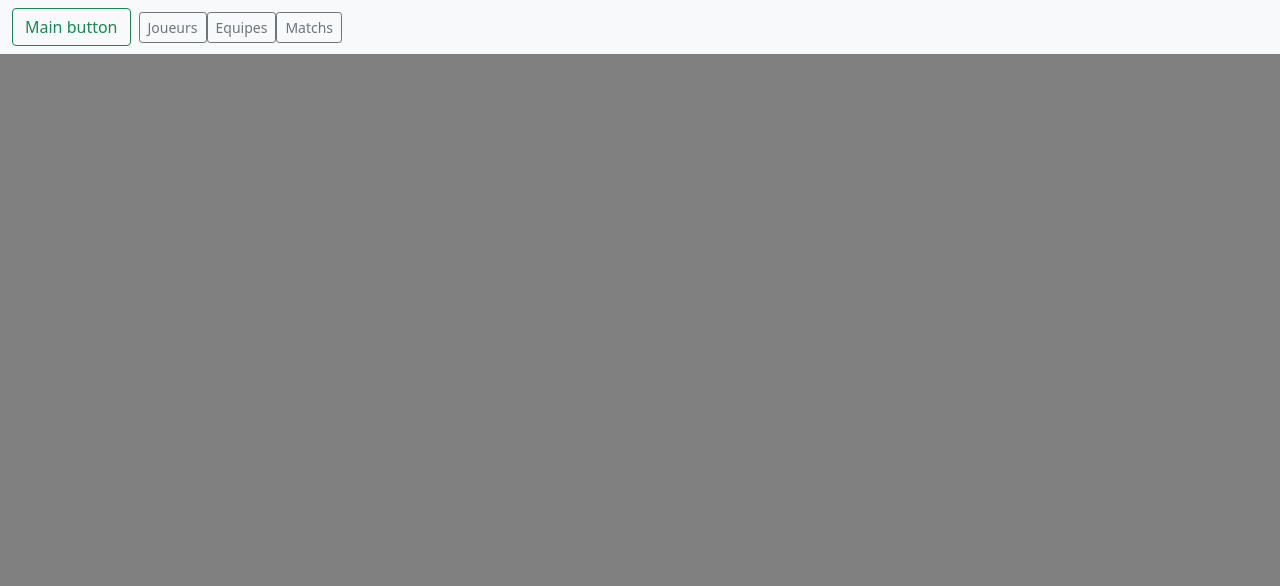
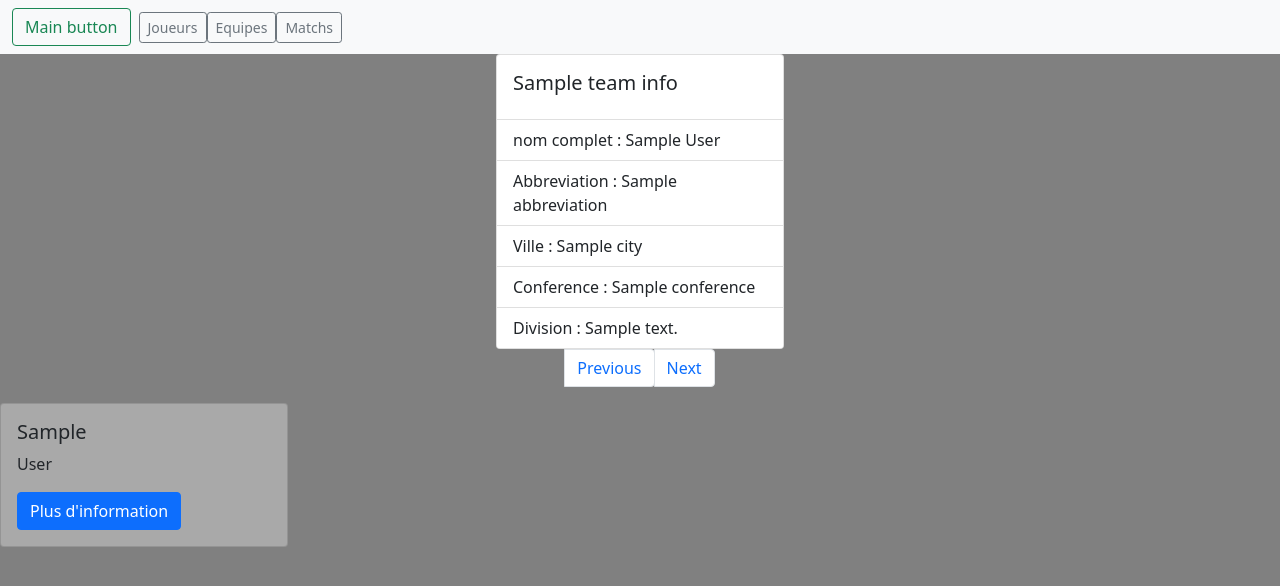
Before and after one commit to AFERREIRA33/NBASite, a Flask app: template templates/aTeam.html in a window 1280 px wide. Shown: the top 586 px of the page. Run offline with Flask 3, Linux system fonts and the light colour scheme; the template is opened without the code that fills it: most values are stand-ins (such as "Sample title", 1, 10 or a date in 2020).

Commit message:
add list of player in the single team page

```diff
--- a/player.py
+++ b/player.py
@@ -17,13 +17,13 @@ def getAllPlayer(pageNum):
         firstName = dict['data'][i]['first_name']
         lastName = dict['data'][i]['last_name']
         idPlayer = dict['data'][i]['id']
+        idTeam = dict['data'][i]['team']['id']
         result.append(
-            {"firstName": firstName, "lastName": lastName, "idPlayer": idPlayer})
+            {"firstName": firstName, "lastName": lastName, "idPlayer": idPlayer, "idTeam": idTeam})
     return result
 
 
 def getAPlayer(idPlayer):
-    result = []
     url = "https://www.balldontlie.io/api/v1/players/" + idPlayer
     response = urllib.request.urlopen(url)
     data = response.read()
--- a/run.py
+++ b/run.py
@@ -69,7 +69,12 @@ def allTeamPage():
 
 @app.route('/equipe', methods=['POST'])
 def equipePage():
-    return "toto"
+    idTeam = request.form['id']
+    page = request.form['page']
+    teamFirst = request.form['teamFirst']
+    teamLast = request.form['teamLast']
+    teamInfo, allPlayer,teamFirst, teamLast = team.getATeam(idTeam, teamFirst, teamLast, page)
+    return render_template('aTeam.html', teamInfo=teamInfo, allPlayer=allPlayer, teamFirst=teamFirst, teamLast=teamLast)
 
 
 if __name__ == '__main__':
--- a/templates/aPlayer.html
+++ b/templates/aPlayer.html
@@ -55,7 +55,11 @@
             </ul>
             <div class="card-body">
                 <form action="/equipe" method="POST">
+                    <input type="hidden" name="teamPlayerPage" value="1"></input>
                     <p> Team :
+                        <input type="hidden" name="teamFirst" value=0></input>
+                        <input type="hidden" name="teamLast" value=0></input>
+                        <input type="hidden" name="page" value="+"></input>
                         <button class="btn btn-primary " type="submit" name="id"
                             value="{{ playerInfo['team']['id'] }}">{{
                             playerInfo['team']['name'] }}</button>
--- a/templates/aTeam.html
+++ b/templates/aTeam.html
@@ -32,7 +32,69 @@
 </head>
 
 <body style="background-color:gray;">
-
+    <div class="col d-flex justify-content-center">
+        <div class="card" style="width: 18rem;">
+            <div class="card-body">
+                <h5 class="card-title">{{ teamInfo['name'] }}</h5>
+            </div>
+            <ul class="list-group list-group-flush">
+                {% block body %}
+                {% if teamInfo['full_name'] %}
+                <li class="list-group-item">nom complet : {{ teamInfo['full_name'] }}</li>
+                {% endif %}
+                {% if teamInfo['abbreviation'] %}
+                <li class="list-group-item">Abbreviation : {{ teamInfo['abbreviation'] }}</li>
+                {% endif %}
+                {% if teamInfo['city'] %}
+                <li class="list-group-item">Ville : {{ teamInfo['city'] }}</li>
+                {% endif %}
+                {% if teamInfo['conference'] %}
+                <li class="list-group-item">Conference : {{ teamInfo['conference'] }}</li>
+                {% endif %}
+                {% if teamInfo['division'] %}
+                <li class="list-group-item">Division : {{ teamInfo['division'] }}</li>
+                {% endif %}
+                {% endblock body %}
+            </ul>
+        </div>
+    </div>
+    <nav aria-label="Page navigation example">
+        <ul class="pagination justify-content-center">
+            <form action="/equipe" method="POST">
+                <input type="hidden" name="id" value="{{ teamInfo['id'] }}">
+                <input type="hidden" name="teamFirst" value="{{ teamFirst }}">
+                <input type="hidden" name="teamLast" value="{{ teamLast }}">
+                {% if (teamFirst - 1) >= 1 %}
+                <li class="page-item"><button class="page-link" type="submit" name="page" value="-">Previous</button>
+                </li>
+                {% endif %}
+            </form>
+            <form action="/equipe" method="POST">
+                <input type="hidden" name="id" value="{{ teamInfo['id'] }}">
+                <input type="hidden" name="teamFirst" value="{{ teamFirst }}">
+                <input type="hidden" name="teamLast" value="{{ teamLast }}">
+                {% if (teamLast + 1) <= 51 %} <li class="page-item"><button class="page-link" type="submit" name="page"
+                        value="+">Next</button></li>
+                    {% endif %}
+            </form>
+        </ul>
+    </nav>
+    <div class="row row-cols-6 g-3">
+        {% for player in allPlayer %}
+        <div class="col">
+            <div class="card" style="width: 18rem; background-color:darkgrey;">
+                <div class="card-body">
+                    <h5 class="card-title">{{ player['firstName'] }}</h5>
+                    <p class="card-text">{{ player['lastName'] }}</p>
+                    <form action="/joueur" method="POST">
+                        <button class="btn btn-primary " type="submit" name="id" value="{{ player['idPlayer'] }}">Plus
+                            d'information</button>
+                    </form>
+                </div>
+            </div>
+        </div>
+        {% endfor %}
+    </div>
 </body>
 
 </html>
--- a/templates/team.html
+++ b/templates/team.html
@@ -71,6 +71,9 @@
                 <div class="card-body">
                     <h5 class="card-title">{{ team['name'] }}</h5>
                     <form action="/equipe" method="POST">
+                        <input type="hidden" name="teamFirst" value=0></input>
+                        <input type="hidden" name="teamLast" value=0></input>
+                        <input type="hidden" name="page" value="+"></input>
                         <button class="btn btn-primary " type="submit" name="id" value="{{ team['idTeam'] }}">Plus
                             d'information</button>
                     </form>
```
Also changed, not shown: team.py (+33 -3 lines), templates/player.html (+3 -10 lines).
